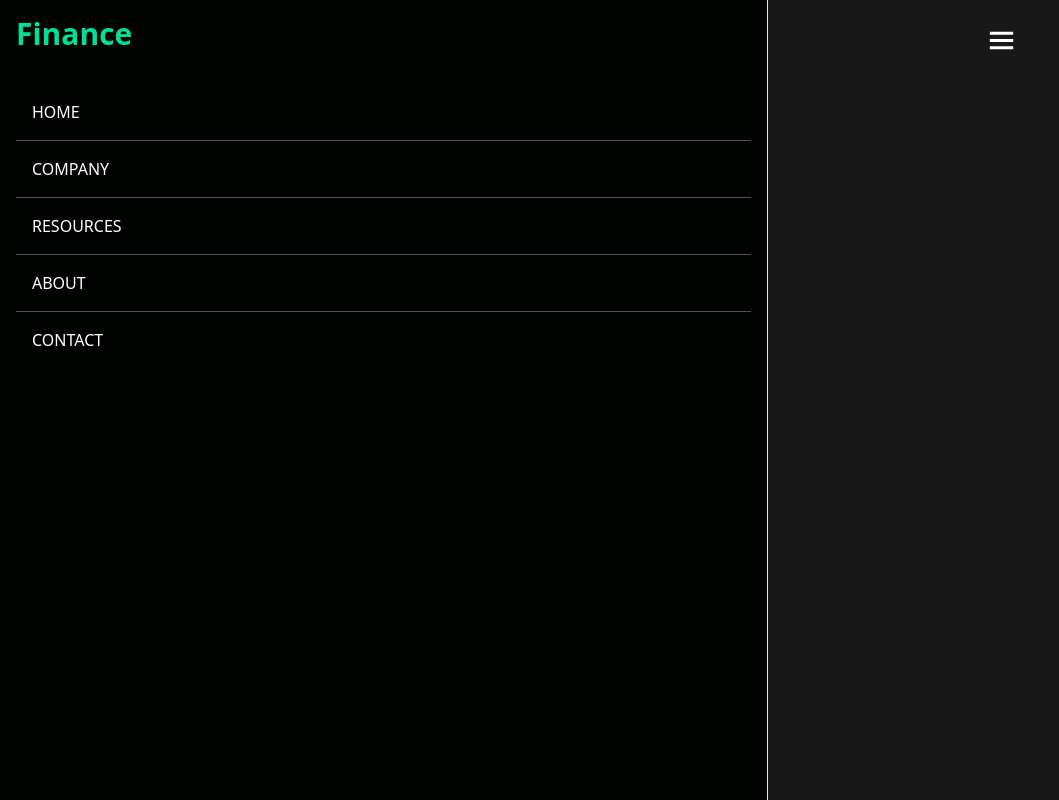
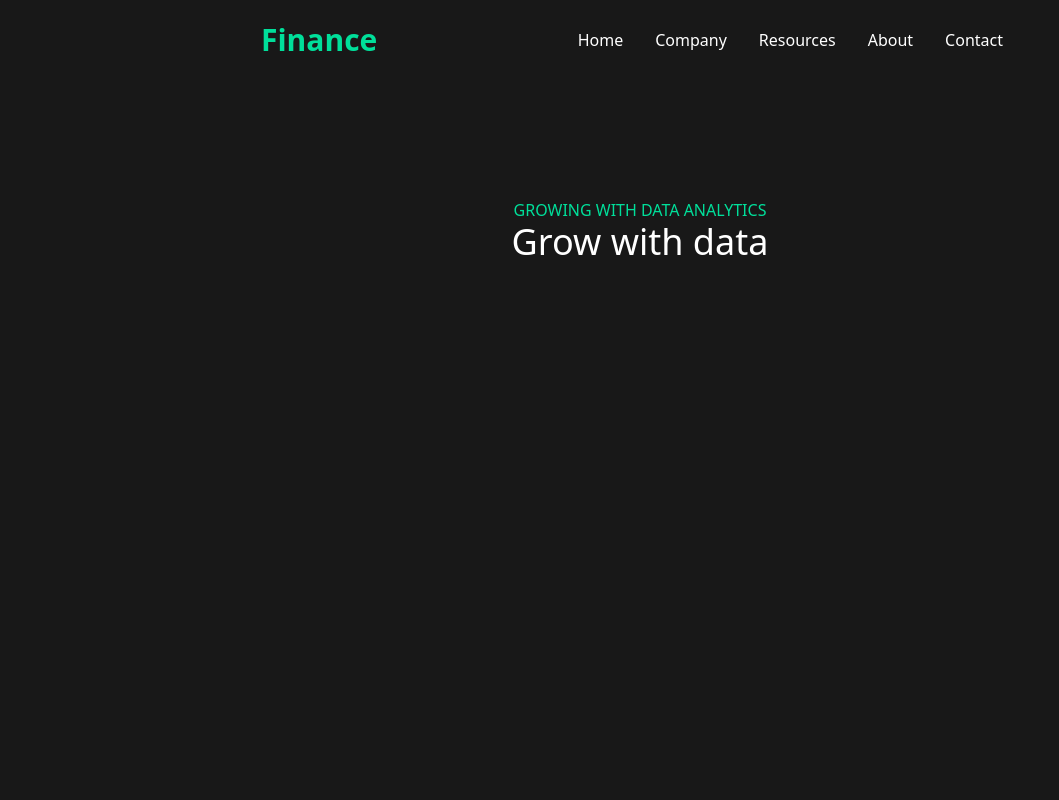
Before and after one commit to eriqhbal/Finance-App-With-ReactJS-TailwindcssdCS, a React (Create React App) app: page / in a window 1280 px wide. Shown: the whole page, without its empty margins (0-1059 px from the left). Built offline with nearby package versions, Linux system fonts and the light colour scheme.

Commit message:
menyelesaikan bagian navbar component

```diff
--- a/src/App.js
+++ b/src/App.js
@@ -1,10 +1,14 @@
 import React from 'react';
 
+// Import Components
 import Navbar from './components/Navbar';
+import Hero from './components/Hero';
+
 function App() {
   return (
     <div>
       <Navbar/>
+      <Hero/>
     </div>
   );
 }
--- /dev/null
+++ b/src/components/Hero.jsx
@@ -0,0 +1,14 @@
+import React from "react";
+
+const Hero = () => {
+  return (
+    <div className="text-white">
+      <div className="max-w-[800px] mt-[-250px] h-full h-screen mx-auto text-center flex flex-col justify-center">
+           <p className="text-[#00df9a]">GROWING WITH DATA ANALYTICS</p>
+         <h1 className="text-4xl">Grow with data</h1>
+      </div>
+    </div>
+  )
+}
+
+export default Hero;
--- a/src/components/Navbar.jsx
+++ b/src/components/Navbar.jsx
@@ -1,12 +1,19 @@
-import React from 'react'
+import React, {useState} from 'react'
 import { BiMenu, BiX } from 'react-icons/bi'
 
 const navbar = () => {
+   // eslint-disable-next-line react-hooks/rules-of-hooks
+   const [nav, setNav] = useState(true);
+
+   const handleNav = () => {
+      setNav(!nav);
+   }
+
    return (
       <div className='flex  justify-between items-center h-20 px-4 max-w-[790px] mx-auto text-white'>
          <h1 className='w-full text-3xl font-bold text-[#00df9a]'>Finance</h1>
 
-         <ul className='flex hidden'>
+         <ul className='hidden md:flex'>
             <li className='p-4'> Home</li>
             <li className='p-4'> Company </li>
             <li className='p-4'> Resources </li>
@@ -14,10 +21,12 @@ const navbar = () => {
             <li className='p-4'> Contact </li>
          </ul>
 
-         <div>
-            <BiMenu size={35} />
+         <div onClick={handleNav} className='block md:hidden'>
+            {!nav ? <BiX size={35}/> : <BiMenu size={35} />}
          </div>
-         <div className='fixed left-0 top-0 w-[60%] h-full border-r border-r-grey-900 bg-[#000300]'>
+
+
+         <div className={!nav ? 'fixed left-0 top-0 w-[60%] h-full border-r border-r-grey-900 bg-[#000300] ease-in-out duration-500' : 'fixed left-[-100%]'}>
             <h1 className='w-full text-3xl font-bold text-[#00df9a] m-4'>Finance</h1>
             <ul className=' uppercase p-4'>
                <li className='p-4 border-b border-gray-600'> Home</li>
```
